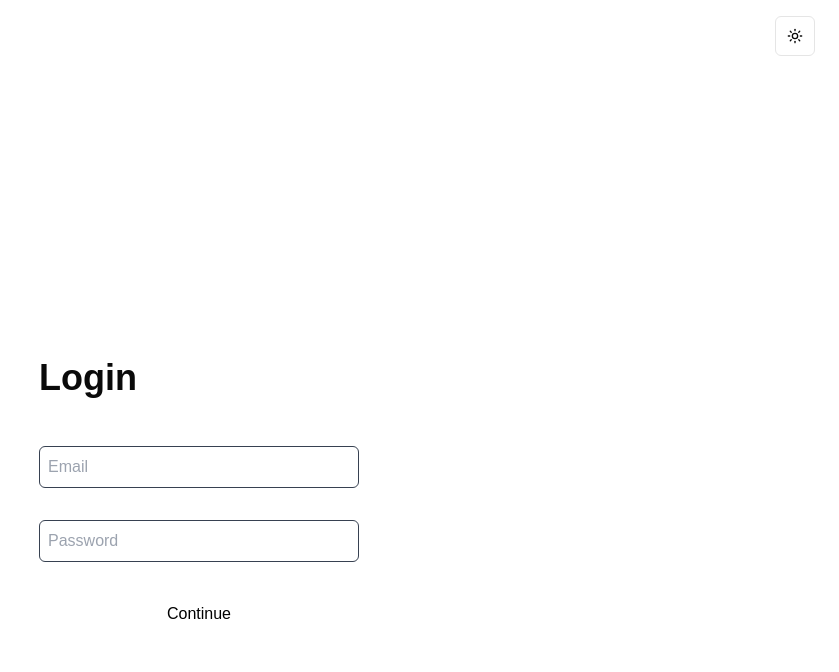
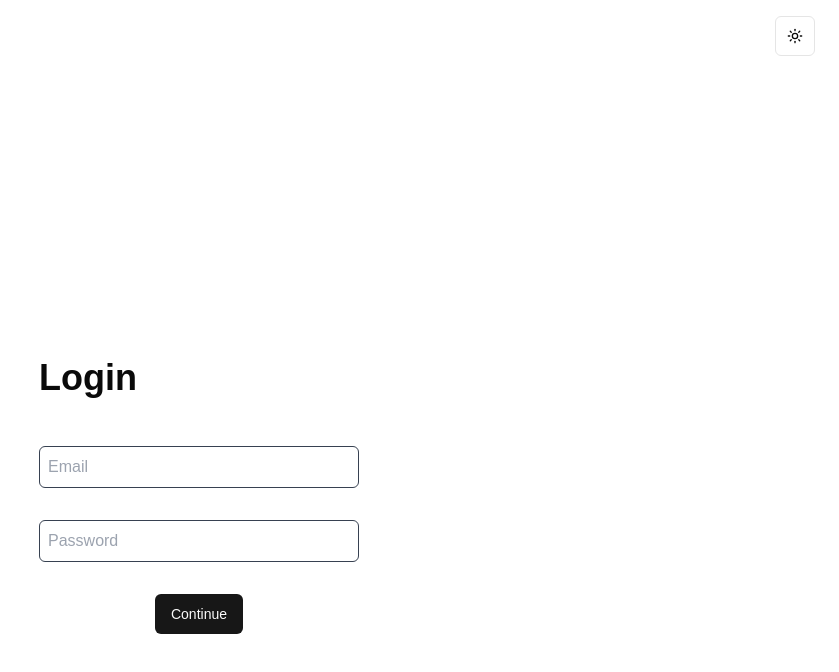
Before and after one commit to Sarmad426/nextjs-multi-step-form, a Next.js app: page /sign-in in a window 1280 px wide. Shown: the top 672 px of the page, without its empty margins (441-1280 px from the left). Built offline with nearby package versions, Linux system fonts and the light colour scheme; no server answers.

Commit message:
Fixed design issues

```diff
--- a/app/(auth)/sign-in/page.tsx
+++ b/app/(auth)/sign-in/page.tsx
@@ -6,6 +6,7 @@
 import { FirebaseError } from "firebase/app";
 import { useAuth } from "@/components/context/AuthContext";
 import { redirect } from "next/navigation";
+import { Button } from "@/components/ui/button";
 
 function Login() {
   const { user } = useAuth();
@@ -54,12 +55,7 @@
             onChange={(e) => setPassword(e.target.value)}
             className="p-2 rounded-md text-white bg-transparent border border-gray-700 w-[20rem]"
           />
-          <button
-            type="submit"
-            className="bg-white text-black rounded-md p-2 cursor-pointer"
-          >
-            Continue
-          </button>
+          <Button type="submit">Continue</Button>
         </form>
         {error && <p>{error}</p>}
       </div>
--- a/app/(auth)/sign-up/page.tsx
+++ b/app/(auth)/sign-up/page.tsx
@@ -4,6 +4,7 @@
 import { createUserWithEmailAndPassword } from "firebase/auth";
 import { auth } from "@/firebaseConfig"; // import initialized Firebase auth
 import { FirebaseError } from "firebase/app";
+import { Button } from "@/components/ui/button";
 
 function SignUp() {
   const [email, setEmail] = useState("");
@@ -54,12 +55,7 @@
           onChange={(e) => setPassword(e.target.value)}
           className="p-2 rounded-md text-white bg-transparent border border-gray-700 w-[20rem]"
         />
-        <button
-          type="submit"
-          className="bg-white text-black rounded-md p-2 cursor-pointer"
-        >
-          Sign Up
-        </button>
+        <Button type="submit">Sign Up</Button>
       </form>
       {error && <p className="text-red-500">{error}</p>}
       {success && <p className="text-teal-500">{success}</p>}
```
